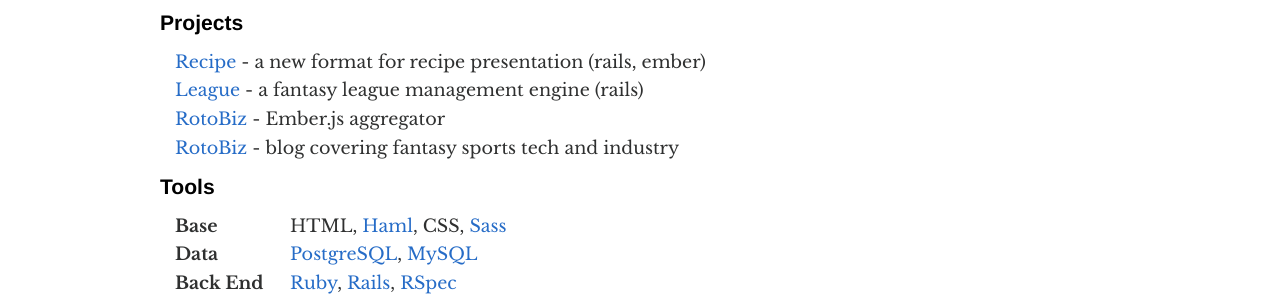
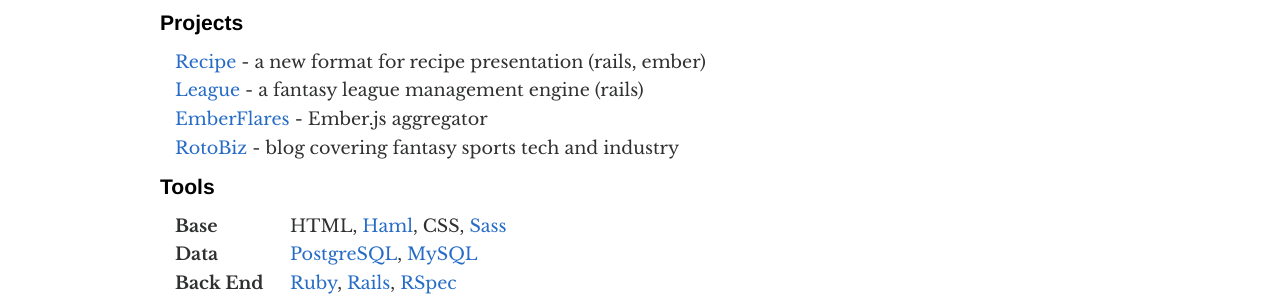
Before and after one commit to wrburgess/wrburgess.github.com, a Jekyll site: the page built from index.html, in a window 1280 px wide. Shown: the part 183-483 px from the top of the page. Built offline with Jekyll 4.4.1, drawn with Linux system fonts in a browser that asks for light colours; some web fonts are replaced; Markdown is read by kramdown in place of the engine named in the settings.

Commit message:
fixing EF link

```diff
--- a/index.html
+++ b/index.html
@@ -16,7 +16,7 @@
     <ul>
       <li><a href="http://github.com/wrburgess/recipe-server" title="Recipe Server Repo">Recipe</a> - a new format for recipe presentation (rails, ember)</li>
       <li><a href="http://github.com/wrburgess/league-server" title="League Server Repo">League</a> - a fantasy league management engine (rails)</li>
-      <li><a href="http://emberflares.com" title="EmberFlares Site">RotoBiz</a> - Ember.js aggregator</li>
+      <li><a href="http://emberflares.com" title="EmberFlares Site">EmberFlares</a> - Ember.js aggregator</li>
       <li><a href="http://rotobiz.com" title="RotoBiz Site">RotoBiz</a> - blog covering fantasy sports tech and industry</li>
     <ul>
   </div>
```
